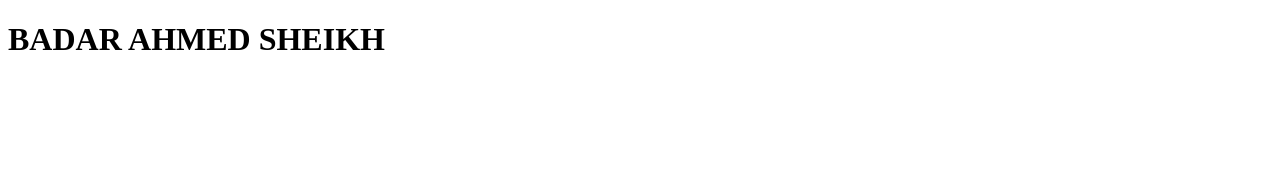
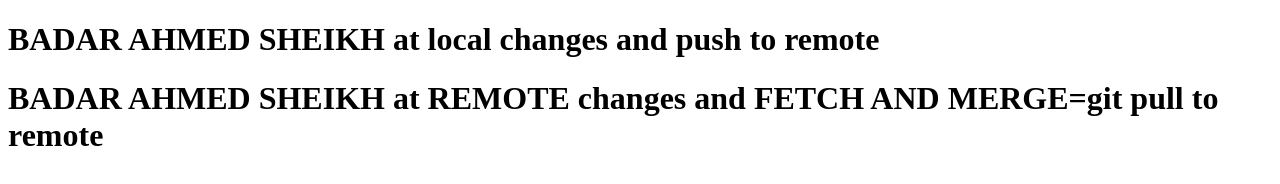
Before and after one commit to badrmerchant/web3-7, a plain HTML site: page add/index.html in a window 1280 px wide. Drawn offline with Linux system fonts and the light colour scheme.

Commit message:
update index.html at origin and pull from local m/c
m/c local will pull

```diff
--- a/add/index.html
+++ b/add/index.html
@@ -7,6 +7,7 @@
     <title>Document</title>
 </head>
 <body>
-   <h1>BADAR AHMED SHEIKH</h1>
+   <h1>BADAR AHMED SHEIKH at local changes and push to remote  </h1>
+     <h1>BADAR AHMED SHEIKH at REMOTE changes and FETCH AND MERGE=git pull to remote  </h1>
 </body>
 </html>
```
